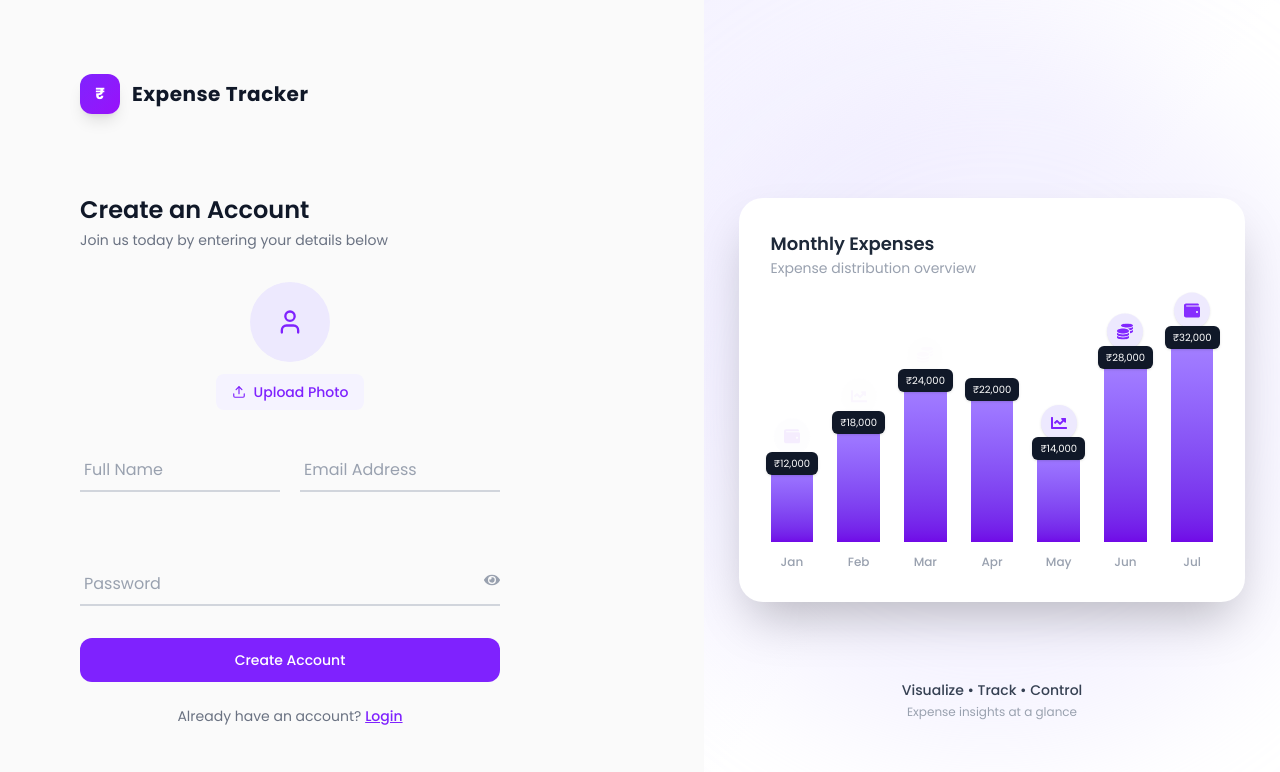
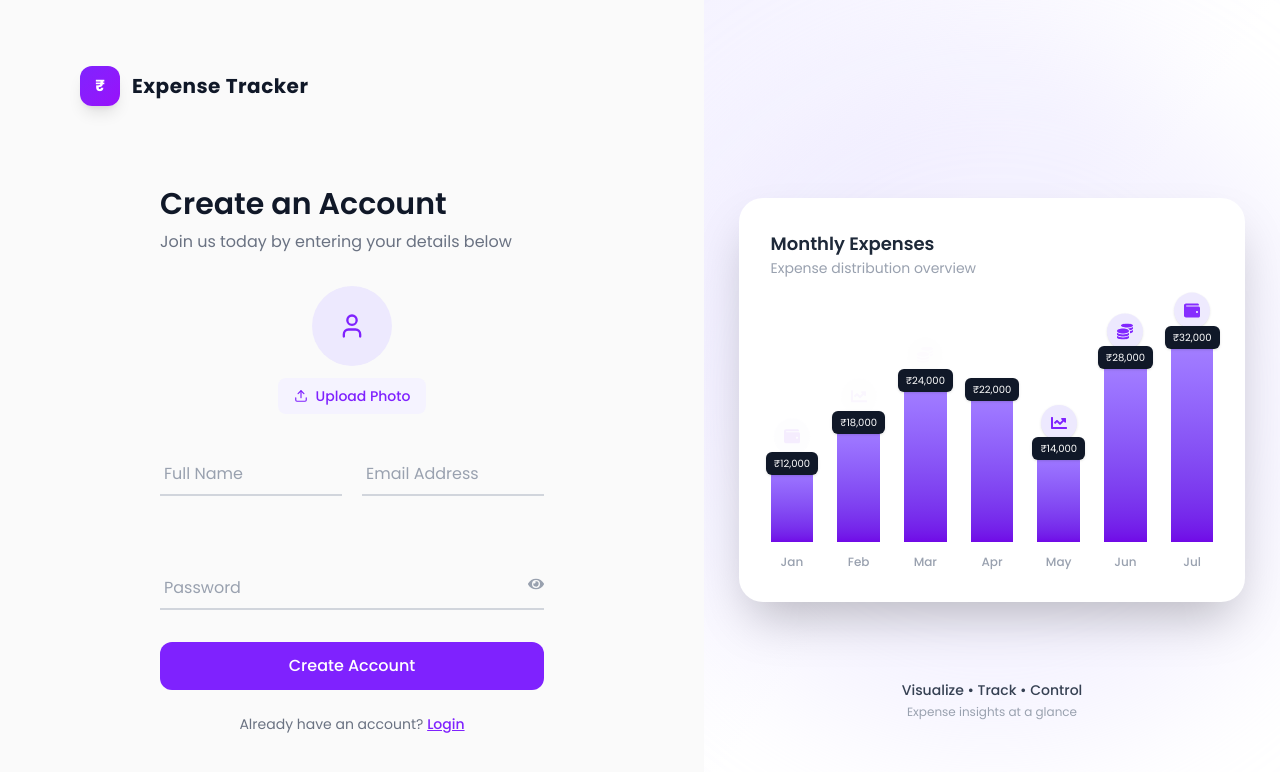
Before and after one commit to Ishwarsing34/Expenso-Your-Personal-Expense-Traacker, a React (Vite) app in the folder client/: page /signup in a window 1280 px wide. Shown: the top 772 px of the page. Built offline with nearby package versions, Linux system fonts and the light colour scheme.

Commit message:
added vercel.json

```diff
--- a/client/src/pages/Auth/Login.jsx
+++ b/client/src/pages/Auth/Login.jsx
@@ -72,20 +72,20 @@ const Login = () => {
       initial={{ opacity: 0, y: 30 }}
       animate={{ opacity: 1, y: 0 }}
       transition={{ duration: 0.6 }}
-        className="w-[360px]"
+      className="w-full max-w-md mx-auto px-4 sm:px-6 md:px-8"
     >
-        <h3 className="mb-2 text-2xl font-semibold text-gray-900">
+      <h3 className="mb-2 text-2xl sm:text-3xl font-semibold text-gray-900">
         Welcome Back
       </h3>
-        <p className="mb-10 text-sm text-gray-500">
+
+      <p className="mb-8 sm:mb-10 text-sm sm:text-base text-gray-500">
         Please enter your details to log in
       </p>
 
-        <form onSubmit={handleLogin}>
+      <form onSubmit={handleLogin} className="space-y-5">
         <Input
           label="Email Address"
           type="email"
-
           value={email}
           onChange={setEmail}
         />
@@ -93,24 +93,21 @@ const Login = () => {
         <Input
           label="Password"
           type="password"
-
           value={password}
           onChange={setPassword}
         />
 
-
         {error && (
-            <p className="mt-2 text-xs text-red-500">
+          <p className="text-xs sm:text-sm text-red-500">
             {error}
           </p>
         )}
 
-
-
         <motion.button
           whileHover={{ scale: 1.02 }}
           whileTap={{ scale: 0.98 }}
-            className="mt-6 w-full rounded-xl bg-gradient-to-r from-violet-600 to-purple-600 py-3 text-white shadow-lg"
+          type="submit"
+          className="w-full rounded-xl bg-gradient-to-r from-violet-600 to-purple-600 py-3 text-sm sm:text-base font-medium text-white shadow-lg transition"
         >
           Sign In
         </motion.button>
@@ -128,6 +125,7 @@ const Login = () => {
     </motion.div>
   </AuthLayout>
 );
+
 };
 
 export default Login;
--- a/client/src/pages/Auth/SignUp.jsx
+++ b/client/src/pages/Auth/SignUp.jsx
@@ -88,22 +88,26 @@ const SignUp = () => {
 
  return (
   <AuthLayout>
-      <div className="w-[420px]">
-        <h3 className="text-2xl font-semibold text-gray-900">
+    <div className="w-full max-w-md px-4 sm:px-6 md:px-8 mx-auto">
+      <h3 className="text-2xl sm:text-3xl font-semibold text-gray-900">
         Create an Account
       </h3>
-        <p className="mt-1 text-sm text-gray-500">
+
+      <p className="mt-2 text-sm sm:text-base text-gray-500">
         Join us today by entering your details below
       </p>
 
-        <form onSubmit={handleSignUp} className="mt-8 space-y-6">
+      <form onSubmit={handleSignUp} className="mt-6 sm:mt-8 space-y-5 sm:space-y-6">
+
         {/* Profile Photo */}
+        <div className="flex justify-center">
           <ProfilePhotoSelector
             image={profilePic}
             setImage={setProfilePic}
           />
+        </div>
 
-          <div className="grid grid-cols-1 gap-5 md:grid-cols-2">
+        <div className="grid grid-cols-1 sm:grid-cols-2 gap-4 sm:gap-5">
           <Input
             label="Full Name"
             type="text"
@@ -127,12 +131,12 @@ const SignUp = () => {
         />
 
         {error && (
-            <p className="text-xs text-red-500">{error}</p>
+          <p className="text-xs sm:text-sm text-red-500">{error}</p>
         )}
 
         <button
           type="submit"
-            className="w-full rounded-xl bg-violet-600 py-3 text-sm font-medium text-white transition hover:bg-violet-700"
+          className="w-full rounded-xl bg-violet-600 py-3 text-sm sm:text-base font-medium text-white transition hover:bg-violet-700"
         >
           Create Account
         </button>
@@ -150,6 +154,7 @@ const SignUp = () => {
     </div>
   </AuthLayout>
 );
+
 };
 
 export default SignUp;
--- a/client/src/pages/Dashboard/Home.jsx
+++ b/client/src/pages/Dashboard/Home.jsx
@@ -14,11 +14,12 @@ import ExpenseTransactions from "../../components/Dashboard/ExpenseTransactions"
 import Last30DaysExpenses from "../../components/Dashboard/Last30DaysExpenses";
 import RecentIncomeWithChart from "../../components/Dashboard/RecentIncomeWithChart";
 import RecentIncome from "../../components/Dashboard/RecentIncome";
+import useUserAuth from "../../hooks/useUserAuth";
 
 
 
 const Home = () => {
-  // useUserAuth();
+  useUserAuth();
 
   const navigate = useNavigate();
 
```
Also changed, not shown: client/vercel.json (added), 1 other file (tests, documents, lock files or other folders). Lines whose indentation alone changed are shown as unchanged.
